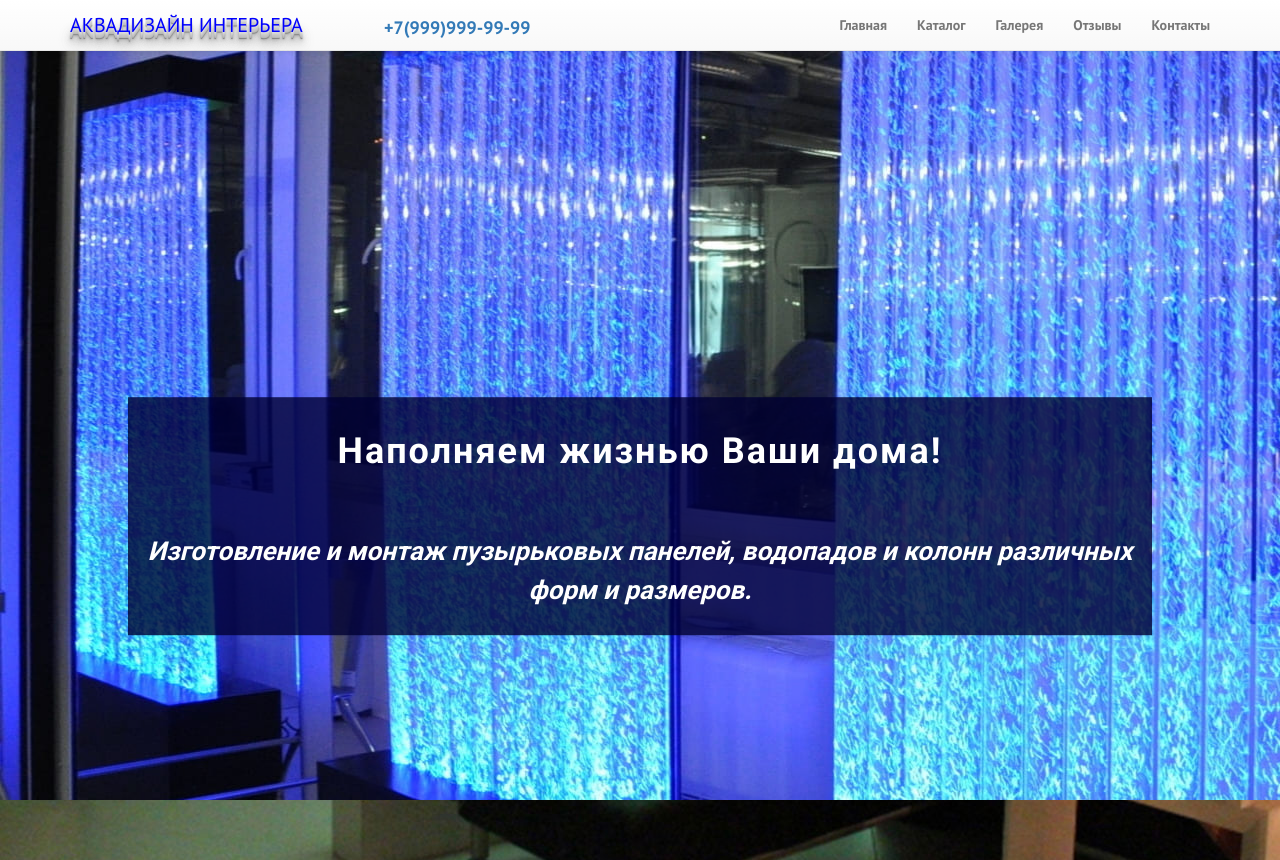
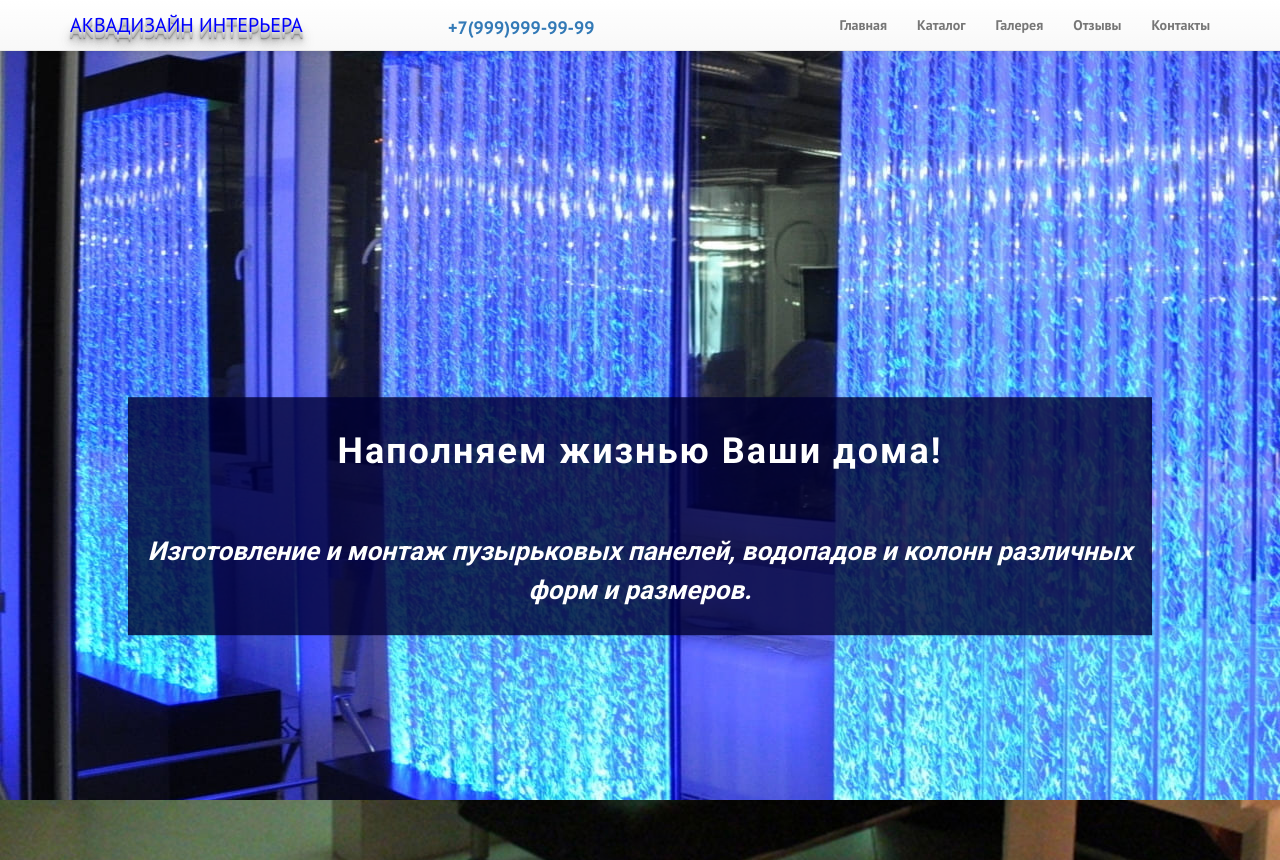
Before and after one commit to Lareta064/bubble_panel, a plain HTML site: page index.html in a window 1280 px wide. Shown: the top 860 px of the page. Drawn offline with Linux system fonts and the light colour scheme.

Commit message:
commit-12

```diff
--- a/js/main.js
+++ b/js/main.js
@@ -21,11 +21,11 @@ $(document).ready(function(){
             }
     });
   // End of FancyBox - galery
-
+  //прокрутка блоками
     $('#fullpage').fullpage({
       scrollBar:true
     });
-
+  //прокрутка блоками
 });
 
 //открываем поп
--- a/less/section/_header.less
+++ b/less/section/_header.less
@@ -21,19 +21,29 @@
 	    left: 53%;
 	}
 	@media (min-width: 768px){
-		top:16px;
-	    left: 30%;
+		top:18px;
+	    left: 32%;
+	}
+	@media (min-width: 885px){
+		top:18px;
+	    left: 34%;
 	}
 	@media (min-width: 992px){
 		top:15px;
-	    left: 30%;
+	    left: 35%;
 	}
 	& a{
 		font-size: 12px;
 		font-weight: 700;
+		@media (min-width: 480px){
+		font-size: 16px;
+	  }
+	  @media (min-width: 768px){
+		font-size: 13px;
+	  }
 		@media (min-width: 992px){
 		font-size: 18px;
-	}
+	  }
 	}
 }
 .header-page__content-slogan{
```
Also changed, not shown: css/main.css.
